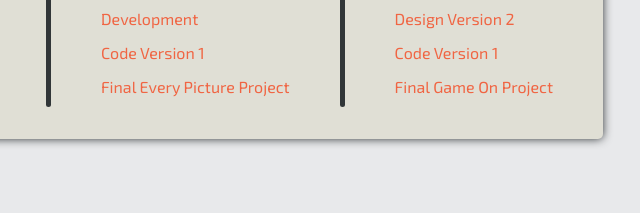
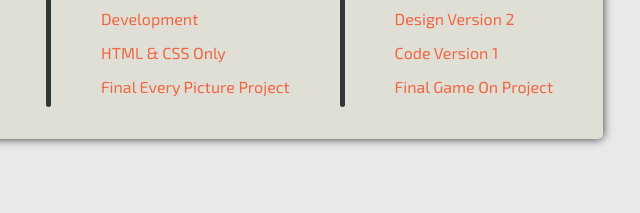
Before and after one commit to Mesazzrh/DES157a, a plain HTML site: page index.html in a window 1280 px wide. Shown: the part 415-628 px from the top of the page, 577-1217 px from the left. Drawn offline with nearby package versions, Linux system fonts and the light colour scheme.

Commit message:
Update link for Code Version 1 to point to HTML & CSS Only version

```diff
--- a/index.html
+++ b/index.html
@@ -51,7 +51,7 @@
             <ul>
                 <li><a href="everypicture/experiment/index.html">Experimentation</a></li>
                 <li><a href="everypicture/development/index.html">Development</a></li>
-                <li><a href="#">Code Version 1</a></li>
+                <li><a href="everypicture/v1-html-css-only/index.html">HTML & CSS Only</a></li>
                 <li><a href="#">Final Every Picture Project</a></li>
             </ul>
         </section>
```
